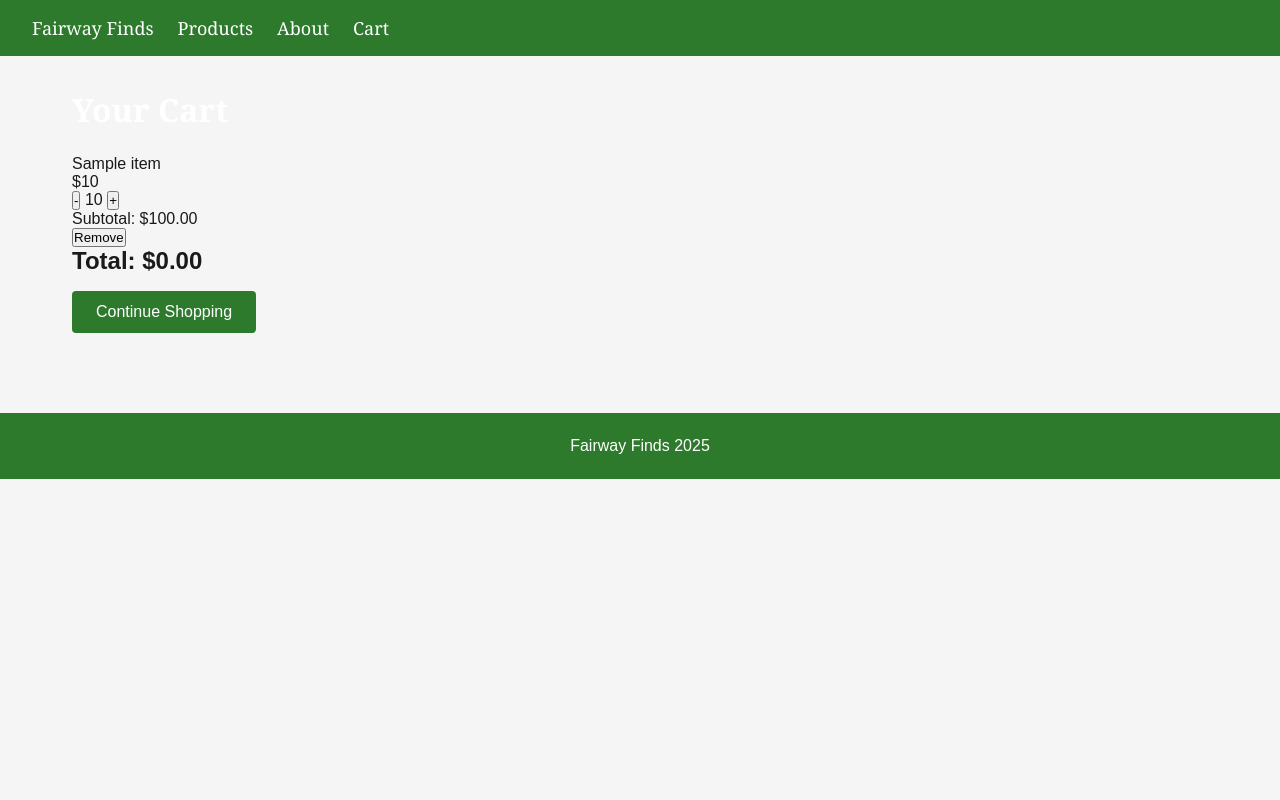
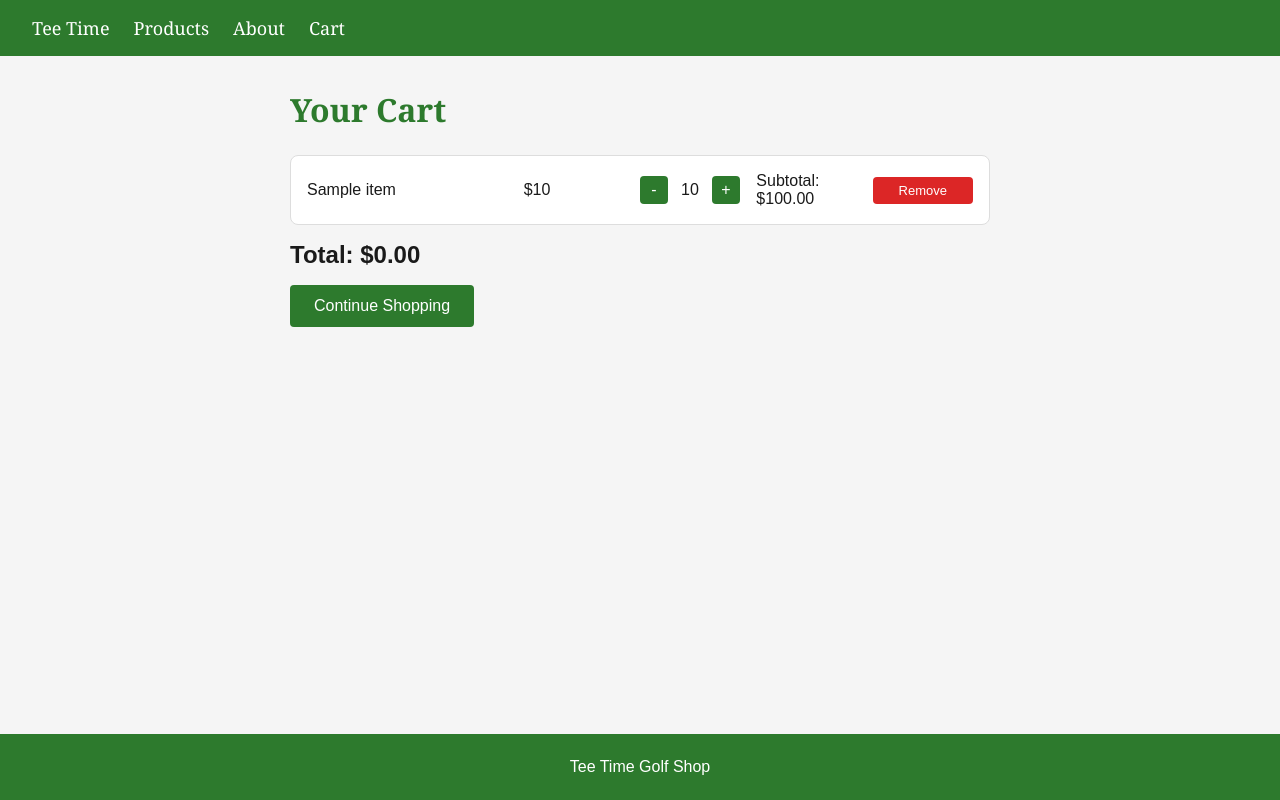
Before and after one commit to Qvacherand/Level2FinalAssesment, a Flask app: template templates/cart.html in a window 1280 px wide. Run offline with Flask 3, Linux system fonts and the light colour scheme; the template is opened without the code that fills it: most values are stand-ins (such as "Sample title", 1, 10 or a date in 2020).

Commit message:
Updated css to make the site look better

```diff
--- a/static/css/style.css
+++ b/static/css/style.css
@@ -55,6 +55,13 @@ h1 {
     font-family: var(--font-heading);
     color: var(--secondary);
     margin-bottom: 24px;
+}
+
+.h1_products{
+    font-family: var(--font-heading);
+    color: var(--primary);
+    margin-bottom: 24px;
+
 }
 
 /* About section */
@@ -216,3 +223,101 @@ footer {
         grid-template-columns: 1fr;
     }
 }
+
+/* Makes footer stay at bottom */
+body {
+    display: flex;
+    flex-direction: column;
+    min-height: 100vh;
+}
+
+main {
+    flex: 1;
+}
+
+/* Cart styles */
+#cart-container {
+    max-width: 700px;
+    margin: 0 auto;
+}
+
+.cart-item {
+    background: white;
+    border: 1px solid #ddd;
+    border-radius: 8px;
+    padding: 16px;
+    margin-bottom: 16px;
+    display: grid;
+    grid-template-columns: 2fr 1fr 1fr 1fr 1fr;
+    align-items: center;
+    gap: 16px;
+}
+
+.cart-item p {
+    margin: 0;
+}
+
+.quantity-controls {
+    display: flex;
+    align-items: center;
+    gap: 12px;
+}
+
+.quantity-controls button {
+    background: var(--primary);
+    color: white;
+    border: none;
+    width: 28px;
+    height: 28px;
+    border-radius: 4px;
+    cursor: pointer;
+    font-size: 16px;
+}
+
+.quantity-controls button:hover {
+    background: var(--accent);
+}
+
+.quantity-controls span {
+    font-size: 16px;
+    min-width: 20px;
+    text-align: center;
+}
+
+.cart-item .remove-btn {
+    background: #dc2626;
+    color: white;
+    border: none;
+    padding: 6px 12px;
+    border-radius: 4px;
+    cursor: pointer;
+    font-size: 13px;
+}
+
+.cart-item .remove-btn:hover {
+    background: #b91c1c;
+}
+
+/* Cart total */
+.cart-total {
+    max-width: 700px;
+    margin: 16px auto;
+    text-align: right;
+    font-size: 20px;
+}
+
+/* Add to cart button on product cards */
+.product-card button {
+    background-color: var(--primary);
+    color: white;
+    border: none;
+    padding: 8px 16px;
+    border-radius: 4px;
+    cursor: pointer;
+    font-size: 14px;
+    margin-top: 8px;
+}
+
+.product-card button:hover {
+    background-color: var(--accent);
+}
--- a/templates/404.html
+++ b/templates/404.html
@@ -3,13 +3,13 @@
 <head>
     <meta charset="UTF-8">
     <meta name="viewport" content="width=device-width, initial-scale=1.0">
-    <title>Page Not Found - Fairway Finds</title>
+    <title>Page Not Found - Tee Time</title>
     <link rel="stylesheet" href="{{ url_for('static', filename='css/style.css') }}">
 </head>
 <body>
     <header>
         <nav>
-            <a href="/">Fairway Finds</a>
+            <a href="/">Tee Time</a>
             <a href="/products">Products</a>
             <a href="/about">About</a>
             <a href="/cart">Cart</a>
@@ -23,7 +23,7 @@
     </main>
 
     <footer>
-        <p>Fairway Finds 2025</p>
+        <p>Tee Time Golf Shop</p>
     </footer>
 </body>
 </html>
--- a/templates/505.html
+++ b/templates/505.html
@@ -3,13 +3,13 @@
 <head>
     <meta charset="UTF-8">
     <meta name="viewport" content="width=device-width, initial-scale=1.0">
-    <title>Server Error - Fairway Finds</title>
+    <title>Server Error - Tee Time</title>
     <link rel="stylesheet" href="{{ url_for('static', filename='css/style.css') }}">
 </head>
 <body>
     <header>
         <nav>
-            <a href="/">Fairway Finds</a>
+            <a href="/">Tee Time</a>
             <a href="/products">Products</a>
             <a href="/about">About</a>
             <a href="/cart">Cart</a>
--- a/templates/cart.html
+++ b/templates/cart.html
@@ -3,13 +3,13 @@
 <head>
     <meta charset="UTF-8">
     <meta name="viewport" content="width=device-width, initial-scale=1.0">
-    <title>Cart - Fairway Finds</title>
+    <title>Cart - Tee Time</title>
     <link rel="stylesheet" href="{{ url_for('static', filename='css/style.css') }}">
 </head>
 <body>
     <header>
         <nav>
-            <a href="/">Fairway Finds</a>
+            <a href="/">Tee Time</a>
             <a href="/products">Products</a>
             <a href="/about">About</a>
             <a href="/cart">Cart</a>
@@ -17,7 +17,7 @@
     </header>
 
     <main>
-        <h1>Your Cart</h1>
+        <h1 class="h1_products">Your Cart</h1>
 
         {% if cart %}
         <div id="cart-container">
@@ -31,7 +31,7 @@
                     <button onclick="updateQuantity({{ item['product_id'] }}, 'plus')">+</button>
                 </div>
                 <p>Subtotal: $<span id="subtotal-{{ item['product_id'] }}">{{ "%.2f"|format(item['price'] * item['quantity']) }}</span></p>
-                <button onclick="removeItem({{ item['product_id'] }})">Remove</button>
+                <button class="remove-btn" onclick="removeItem({{ item['product_id'] }})">Remove</button>
             </div>
             {% endfor %}
         </div>
@@ -45,7 +45,7 @@
     </main>
 
     <footer>
-        <p>Fairway Finds 2025</p>
+        <p>Tee Time Golf Shop</p>
     </footer>
 
     <script>
--- a/templates/product_detail.html
+++ b/templates/product_detail.html
@@ -3,13 +3,13 @@
 <head>
     <meta charset="UTF-8">
     <meta name="viewport" content="width=device-width, initial-scale=1.0">
-    <title>{{ product['name'] }} - Fairway Finds</title>
+    <title>{{ product['name'] }} - Tee Time</title>
     <link rel="stylesheet" href="{{ url_for('static', filename='css/style.css') }}">
 </head>
 <body>
     <header>
         <nav>
-            <a href="/">Fairway Finds</a>
+            <a href="/">Tee Time</a>
             <a href="/products">Products</a>
             <a href="/about">About</a>
             <a href="/cart">Cart</a>
@@ -45,7 +45,7 @@
     </main>
 
     <footer>
-        <p>Fairway Finds 2025</p>
+        <p>Tee Time Golf Shop</p>
     </footer>
 </body>
 </html>
```
Also changed, not shown: templates/about.html (+5 -5 lines), templates/home.html (+4 -4 lines), templates/products.html (+4 -4 lines).
